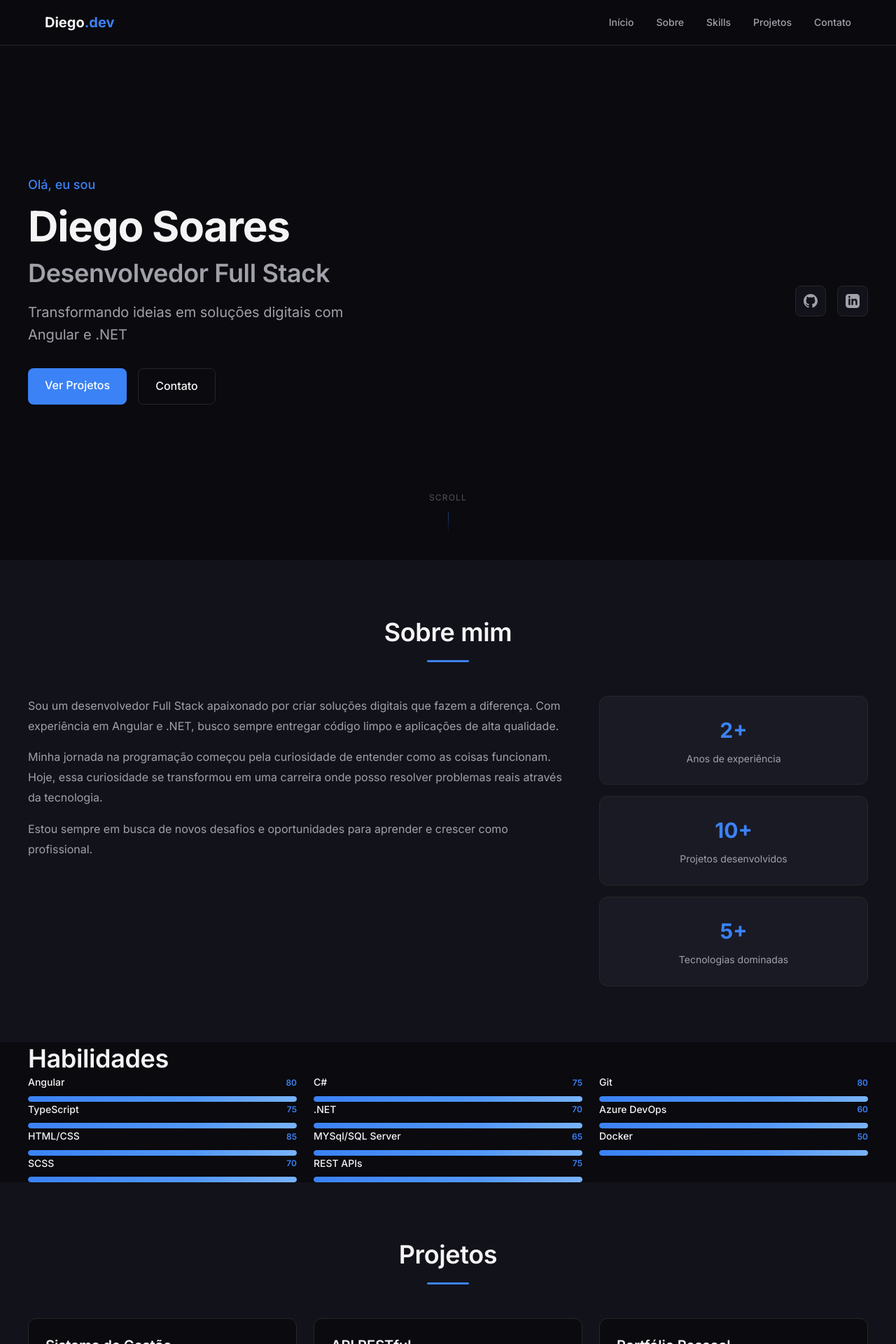
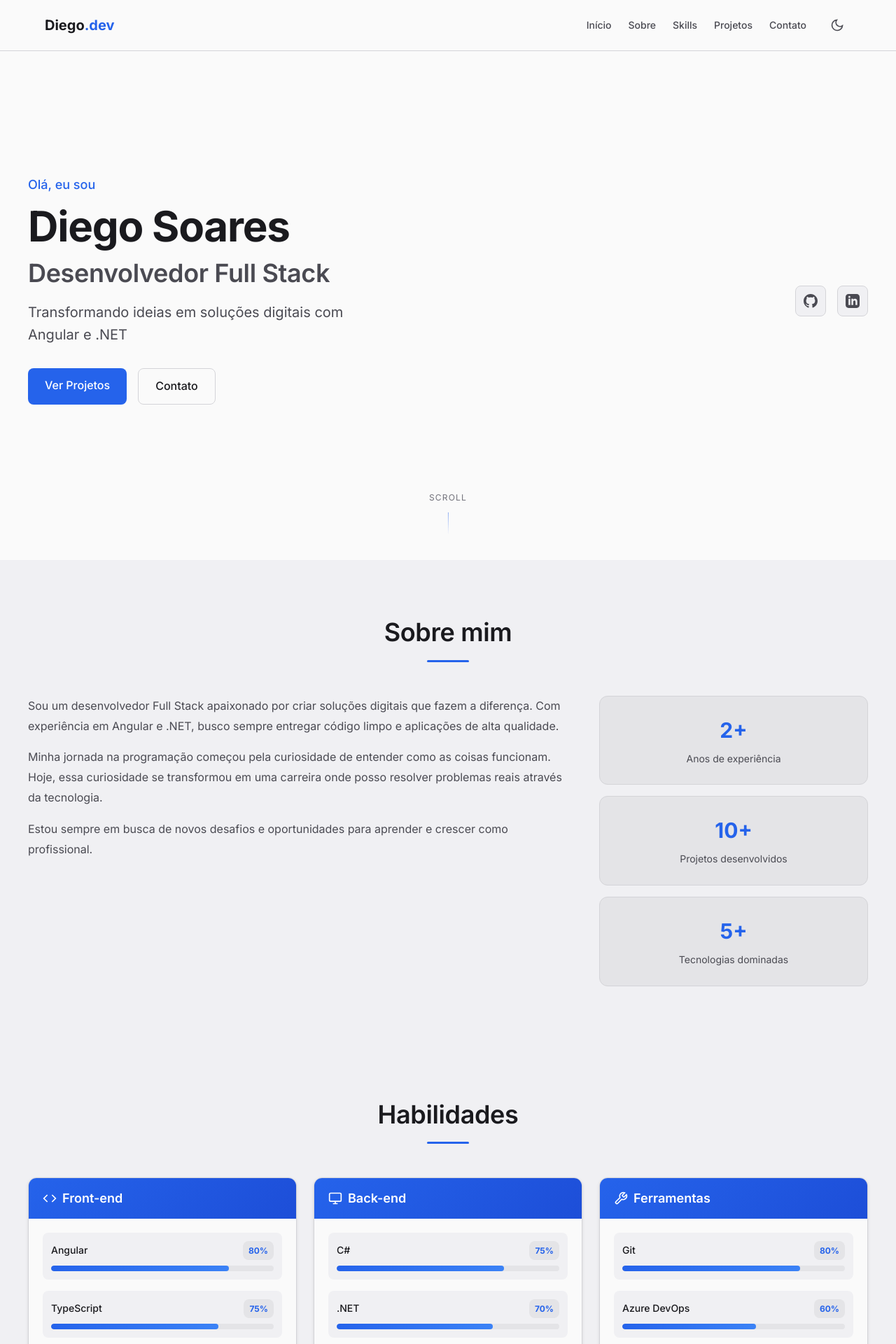
Before and after one commit to SoaresJoseDiego/Portfolio, an Angular app: page / in a window 1280 px wide. Shown: the top 1920 px of the page at 70% size. Built offline with nearby package versions, Linux system fonts and the light colour scheme.

Commit message:
arrumando bugs do light/dark mode

```diff
--- a/src/app/features/home/components/skills/skills.component.html
+++ b/src/app/features/home/components/skills/skills.component.html
@@ -1,24 +1,49 @@
-<section class="skill" id="skills">
+<section class="skills" id="skills">
   <div class="skills__container">
-    <h2 class="skills_title">Habilidades</h2>
+    <h2 class="skills__title">Habilidades</h2>
 
     <div class="skills__grid">
       @for (category of skillCategories; track category.title) {
-        <div class="skills_category">
-          <h3 class="skills_category-title"></h3>
+        <div class="skills__category">
+          <!-- Header do Card -->
+          <div class="skills__category-header">
+            <h3 class="skills__category-title">
+              @switch (category.title) {
+                @case ('Front-end') {
+                  <svg xmlns="http://www.w3.org/2000/svg" width="20" height="20" viewBox="0 0 24 24" fill="none" stroke="currentColor" stroke-width="2">
+                    <polyline points="16 18 22 12 16 6"/><polyline points="8 6 2 12 8 18"/>
+                  </svg>
+                }
+                @case ('Back-end') {
+                  <svg xmlns="http://www.w3.org/2000/svg" width="20" height="20" viewBox="0 0 24 24" fill="none" stroke="currentColor" stroke-width="2">
+                    <rect x="2" y="3" width="20" height="14" rx="2" ry="2"/><line x1="8" y1="21" x2="16" y2="21"/><line x1="12" y1="17" x2="12" y2="21"/>
+                  </svg>
+                }
+                @case ('Ferramentas') {
+                  <svg xmlns="http://www.w3.org/2000/svg" width="20" height="20" viewBox="0 0 24 24" fill="none" stroke="currentColor" stroke-width="2">
+                    <path d="M14.7 6.3a1 1 0 0 0 0 1.4l1.6 1.6a1 1 0 0 0 1.4 0l3.77-3.77a6 6 0 0 1-7.94 7.94l-6.91 6.91a2.12 2.12 0 0 1-3-3l6.91-6.91a6 6 0 0 1 7.94-7.94l-3.76 3.76z"/>
+                  </svg>
+                }
+              }
+              {{ category.title }}
+            </h3>
+          </div>
 
-          <div class="skills_list">
-            @for(skill of category.skills; track skill.name){
+          <!-- Body do Card -->
+          <div class="skills__category-body">
+            <div class="skills__list">
+              @for (skill of category.skills; track skill.name) {
                 <div class="skills__item">
-                    <div class="skills__item-header">
-                        <span class="skills__item-name">{{skill.name}}</span>
-                        <span class="skills__item-percent">{{skill.level}}</span>
-                    </div>
-                    <div class="skills__bar">
-                        <div class="skills__bar-fill" [style.width.%]></div>
-                    </div>
+                  <div class="skills__item-header">
+                    <span class="skills__item-name">{{ skill.name }}</span>
+                    <span class="skills__item-percent">{{ skill.level }}%</span>
+                  </div>
+                  <div class="skills__bar">
+                    <div class="skills__bar-fill" [style.width.%]="skill.level"></div>
+                  </div>
                 </div>
-            }
+              }
+            </div>
           </div>
         </div>
       }
--- a/src/app/features/home/components/skills/skills.component.scss
+++ b/src/app/features/home/components/skills/skills.component.scss
@@ -4,6 +4,7 @@
 
 .skills {
   padding: map.get($spacing, '20') $container-padding;
+  background-color: var(--bg-secondary);
 
   &__container {
     max-width: $container-max-width;
@@ -38,64 +39,57 @@
     }
   }
 
+  // Card estilo PrimeNG
   &__category {
-      background: linear-gradient(145deg, var(--bg-secondary) 0%, var(--bg-tertiary) 100%);
-      padding: map.get($spacing, '8');
+    background-color: var(--bg-primary);
     border-radius: $border-radius-lg;
     border: 1px solid var(--border);
-      position: relative;
     overflow: hidden;
+    box-shadow: 0 2px 4px rgba(0, 0, 0, 0.1);
     @include transition(all);
 
-      // Brilho no topo do card
-      &::before {
-        content: '';
-        position: absolute;
-        top: 0;
-        left: 0;
-        right: 0;
-        height: 3px;
-        background: linear-gradient(90deg, var(--accent), var(--accent-light));
-      }
-
     &:hover {
+      transform: translateY(-4px);
+      box-shadow: 0 12px 24px rgba(0, 0, 0, 0.15);
       border-color: var(--accent);
-        transform: translateY(-8px);
-        box-shadow: 0 20px 40px rgba(0, 0, 0, 0.3),
-                    0 0 30px rgba(59, 130, 246, 0.1);
     }
   }
 
+  // Header do card
+  &__category-header {
+    background: linear-gradient(135deg, var(--accent) 0%, var(--accent-hover) 100%);
+    padding: map.get($spacing, '4') map.get($spacing, '5');
+  }
+
   &__category-title {
-      color: var(--text-primary);
-      margin-bottom: map.get($spacing, '6');
-      font-size: map.get($font-sizes, 'xl');
+    color: white;
+    font-size: map.get($font-sizes, 'lg');
     font-weight: map.get($font-weights, 'semibold');
+    margin: 0;
     display: flex;
     align-items: center;
-      gap: map.get($spacing, '3');
+    gap: map.get($spacing, '2');
+  }
 
-      &::before {
-        content: '';
-        width: 10px;
-        height: 10px;
-        background-color: var(--accent);
-        border-radius: 50%;
-        box-shadow: 0 0 10px var(--accent);
-      }
+  // Body do card
+  &__category-body {
+    padding: map.get($spacing, '5');
   }
 
   &__list {
     display: flex;
     flex-direction: column;
-      gap: map.get($spacing, '5');
+    gap: map.get($spacing, '4');
   }
 
   &__item {
+    padding: map.get($spacing, '3');
+    background-color: var(--bg-secondary);
+    border-radius: $border-radius;
+    @include transition(background-color);
+
     &:hover {
-        .skills__bar-fill {
-          box-shadow: 0 0 15px rgba(59, 130, 246, 0.5);
-        }
+      background-color: var(--bg-tertiary);
     }
   }
 
@@ -114,49 +108,24 @@
 
   &__item-percent {
     font-size: map.get($font-sizes, 'xs');
+    font-weight: map.get($font-weights, 'bold');
     color: var(--accent);
-      font-weight: map.get($font-weights, 'semibold');
+    background-color: var(--bg-tertiary);
+    padding: map.get($spacing, '1') map.get($spacing, '2');
+    border-radius: $border-radius;
   }
 
   &__bar {
     height: 8px;
-      background-color: var(--bg-primary);
+    background-color: var(--bg-tertiary);
     border-radius: 4px;
     overflow: hidden;
-      position: relative;
   }
 
   &__bar-fill {
     height: 100%;
     background: linear-gradient(90deg, var(--accent), var(--accent-light));
     border-radius: 4px;
-      transition: width 1s ease-out, box-shadow 0.3s ease;
-      position: relative;
-
-      // Efeito de brilho animado
-      &::after {
-        content: '';
-        position: absolute;
-        top: 0;
-        left: 0;
-        right: 0;
-        bottom: 0;
-        background: linear-gradient(
-          90deg,
-          transparent,
-          rgba(255, 255, 255, 0.2),
-          transparent
-        );
-        animation: shimmer 2s infinite;
+    transition: width 1s ease-out;
   }
 }
-  }
-
-  @keyframes shimmer {
-    0% {
-      transform: translateX(-100%);
-    }
-    100% {
-      transform: translateX(100%);
-    }
-  }
--- a/src/app/layouts/components/header/header.component.html
+++ b/src/app/layouts/components/header/header.component.html
@@ -1,6 +1,6 @@
 <header class="header">
     <div class="header__container">
-    <a href="#home" class="header__logo">
+      <a href="#hero" class="header__logo">
         <span class="header__logo-text">Diego</span>
         <span class="header__logo-accent">.dev</span>
       </a>
@@ -8,19 +8,65 @@
       <nav class="header__nav">
         @for (item of navItems; track item.label) {
           <a [href]="item.href" class="header__nav-link">
-                {{item.label}}
+            {{ item.label }}
           </a>
         }
+
+        <!-- Theme Toggle Desktop -->
+        <button class="header__theme-btn" (click)="toggleTheme()" [attr.aria-label]="isDarkMode ? 'Ativar modo claro' : 'Ativar modo escuro'">
+          @if (isDarkMode) {
+            <svg xmlns="http://www.w3.org/2000/svg" width="20" height="20" viewBox="0 0 24 24" fill="none" stroke="currentColor" stroke-width="2">
+              <circle cx="12" cy="12" r="5"/>
+              <line x1="12" y1="1" x2="12" y2="3"/>
+              <line x1="12" y1="21" x2="12" y2="23"/>
+              <line x1="4.22" y1="4.22" x2="5.64" y2="5.64"/>
+              <line x1="18.36" y1="18.36" x2="19.78" y2="19.78"/>
+              <line x1="1" y1="12" x2="3" y2="12"/>
+              <line x1="21" y1="12" x2="23" y2="12"/>
+              <line x1="4.22" y1="19.78" x2="5.64" y2="18.36"/>
+              <line x1="18.36" y1="5.64" x2="19.78" y2="4.22"/>
+            </svg>
+          } @else {
+            <svg xmlns="http://www.w3.org/2000/svg" width="20" height="20" viewBox="0 0 24 24" fill="none" stroke="currentColor" stroke-width="2">
+              <path d="M21 12.79A9 9 0 1 1 11.21 3 7 7 0 0 0 21 12.79z"/>
+            </svg>
+          }
+        </button>
       </nav>
+
+      <!-- Theme Toggle Mobile -->
+      <div class="header__mobile-actions">
+        <button class="header__theme-btn" (click)="toggleTheme()" [attr.aria-label]="isDarkMode ? 'Ativar modo claro' : 'Ativar modo escuro'">
+          @if (isDarkMode) {
+            <svg xmlns="http://www.w3.org/2000/svg" width="20" height="20" viewBox="0 0 24 24" fill="none" stroke="currentColor" stroke-width="2">
+              <circle cx="12" cy="12" r="5"/>
+              <line x1="12" y1="1" x2="12" y2="3"/>
+              <line x1="12" y1="21" x2="12" y2="23"/>
+              <line x1="4.22" y1="4.22" x2="5.64" y2="5.64"/>
+              <line x1="18.36" y1="18.36" x2="19.78" y2="19.78"/>
+              <line x1="1" y1="12" x2="3" y2="12"/>
+              <line x1="21" y1="12" x2="23" y2="12"/>
+              <line x1="4.22" y1="19.78" x2="5.64" y2="18.36"/>
+              <line x1="18.36" y1="5.64" x2="19.78" y2="4.22"/>
+            </svg>
+          } @else {
+            <svg xmlns="http://www.w3.org/2000/svg" width="20" height="20" viewBox="0 0 24 24" fill="none" stroke="currentColor" stroke-width="2">
+              <path d="M21 12.79A9 9 0 1 1 11.21 3 7 7 0 0 0 21 12.79z"/>
+            </svg>
+          }
+        </button>
 
         <button class="header__menu-btn" (click)="toggleMenu()" [attr.aria-expanded]="isMenuOpen" aria-label="Menu de navegação">
           <span class="header__menu-icon" [class.active]="isMenuOpen"></span>
         </button>
       </div>
+    </div>
 
     <nav class="header__mobile-nav" [class.active]="isMenuOpen">
       @for (item of navItems; track item.label) {
-        <a [href]="item.href" class="header__mobile-link" (click)="toggleMenu()">{{item.label}}</a>
+        <a [href]="item.href" class="header__mobile-link" (click)="toggleMenu()">
+          {{ item.label }}
+        </a>
       }
     </nav>
   </header>
--- a/src/app/layouts/components/header/header.component.scss
+++ b/src/app/layouts/components/header/header.component.scss
@@ -8,9 +8,9 @@
   left: 0;
   right: 0;
   z-index: 100;
-    background-color: rgba(10, 10, 15, 0.95);
-    backdrop-filter: blur(10px);
+  background-color: var(--bg-primary);
   border-bottom: 1px solid var(--border);
+  transition: background-color 0.3s ease;
 
   &__container {
     max-width: $container-max-width;
@@ -42,7 +42,7 @@
   &__nav {
     display: none;
     align-items: center;
-      gap: map.get($spacing, '8');
+    gap: map.get($spacing, '6');
 
     @include breakpoint('md') {
       display: flex;
@@ -56,15 +56,36 @@
     @include transition(color);
 
     &:hover {
-        color: var(--text-primary);
+      color: var(--accent);
     }
   }
 
-    // Botão hamburguer
-    &__menu-btn {
+  &__mobile-actions {
     display: flex;
     align-items: center;
-      justify-content: center;
+    gap: map.get($spacing, '2');
+
+    @include breakpoint('md') {
+      display: none;
+    }
+  }
+
+  &__theme-btn {
+    @include flex-center;
+    width: 40px;
+    height: 40px;
+    border-radius: $border-radius;
+    color: var(--text-secondary);
+    @include transition(all);
+
+    &:hover {
+      color: var(--accent);
+      background-color: var(--bg-secondary);
+    }
+  }
+
+  &__menu-btn {
+    @include flex-center;
     width: 40px;
     height: 40px;
     cursor: pointer;
@@ -76,7 +97,7 @@
 
   &__menu-icon {
     position: relative;
-      width: 24px;
+    width: 22px;
     height: 2px;
     background-color: var(--text-primary);
     transition: background-color 0.3s ease;
@@ -93,32 +114,31 @@
     }
 
     &::before {
-        top: -8px;
+      top: -7px;
     }
 
     &::after {
-        top: 8px;
+      top: 7px;
     }
 
     &.active {
       background-color: transparent;
 
       &::before {
-          transform: translateY(8px) rotate(45deg);
+        transform: translateY(7px) rotate(45deg);
       }
 
       &::after {
-          transform: translateY(-8px) rotate(-45deg);
+        transform: translateY(-7px) rotate(-45deg);
       }
     }
   }
 
-    // Menu mobile
   &__mobile-nav {
     display: none;
     flex-direction: column;
     padding: map.get($spacing, '4') $container-padding;
-      gap: map.get($spacing, '4');
+    gap: map.get($spacing, '3');
     background-color: var(--bg-secondary);
     border-bottom: 1px solid var(--border);
 
--- a/src/app/layouts/components/header/header.component.ts
+++ b/src/app/layouts/components/header/header.component.ts
@@ -18,9 +18,33 @@ export class HeaderComponent {
 
   isMenuOpen = false;
 
-  toggleMenu(): void {
-    this.isMenuOpen = !this.isMenuOpen;
-  }
+
+
+   isDarkMode = true;
+
+    ngOnInit(): void {
+      const saved = localStorage.getItem('theme');
+      if (saved) {
+        this.isDarkMode = saved === 'dark';
+      } else {
+        this.isDarkMode = window.matchMedia('(prefers-color-scheme: dark)').matches;
+      }
+      this.applyTheme();
+    }
+
+    toggleMenu(): void {
+      this.isMenuOpen = !this.isMenuOpen;
+    }
+
+    toggleTheme(): void {
+      this.isDarkMode = !this.isDarkMode;
+      this.applyTheme();
+      localStorage.setItem('theme', this.isDarkMode ? 'dark' : 'light');
+    }
+
+    private applyTheme(): void {
+      document.documentElement.setAttribute('data-theme', this.isDarkMode ? 'dark' : 'light');
+    }
 
 
 }
--- a/src/scss/_variables.scss
+++ b/src/scss/_variables.scss
@@ -2,31 +2,49 @@
 // DESIGN TOKENS - Diego Soares Portfolio
 // ============================================
 
-// --- CORES (CSS Custom Properties) ---
-:root {
-  // Background (tons escuros)
-  --bg-primary: #0a0a0f;
-  --bg-secondary: #12121a;
-  --bg-tertiary: #1a1a24;
+// Dark Mode (padrão)
+:root,
+[data-theme="dark"] {
+  --bg-primary: #0f0f13;
+  --bg-secondary: #16161d;
+  --bg-tertiary: #1e1e27;
 
-  // Texto
   --text-primary: #f4f4f5;
   --text-secondary: #a1a1aa;
-  --text-muted: #52525b;
+  --text-muted: #71717a;
 
-  // Cor de destaque (Azul elétrico)
   --accent: #3B82F6;
   --accent-hover: #2563EB;
   --accent-light: #60A5FA;
 
-  // Feedback
   --success: #10B981;
   --warning: #F59E0B;
   --error: #EF4444;
 
-  // Bordas e divisores
   --border: #27272a;
   --border-hover: #3f3f46;
+}
+
+// Light Mode (tons mais suaves)
+[data-theme="light"] {
+  --bg-primary: #fafafa;
+  --bg-secondary: #f0f0f3;
+  --bg-tertiary: #e4e4e7;
+
+  --text-primary: #1a1a1e;
+  --text-secondary: #4a4a52;
+  --text-muted: #71717a;
+
+  --accent: #2563EB;
+  --accent-hover: #1d4ed8;
+  --accent-light: #3B82F6;
+
+  --success: #059669;
+  --warning: #d97706;
+  --error: #dc2626;
+
+  --border: #d4d4d8;
+  --border-hover: #a1a1aa;
 }
 
 // --- TIPOGRAFIA ---
```
Lines whose indentation alone changed are shown as unchanged.
